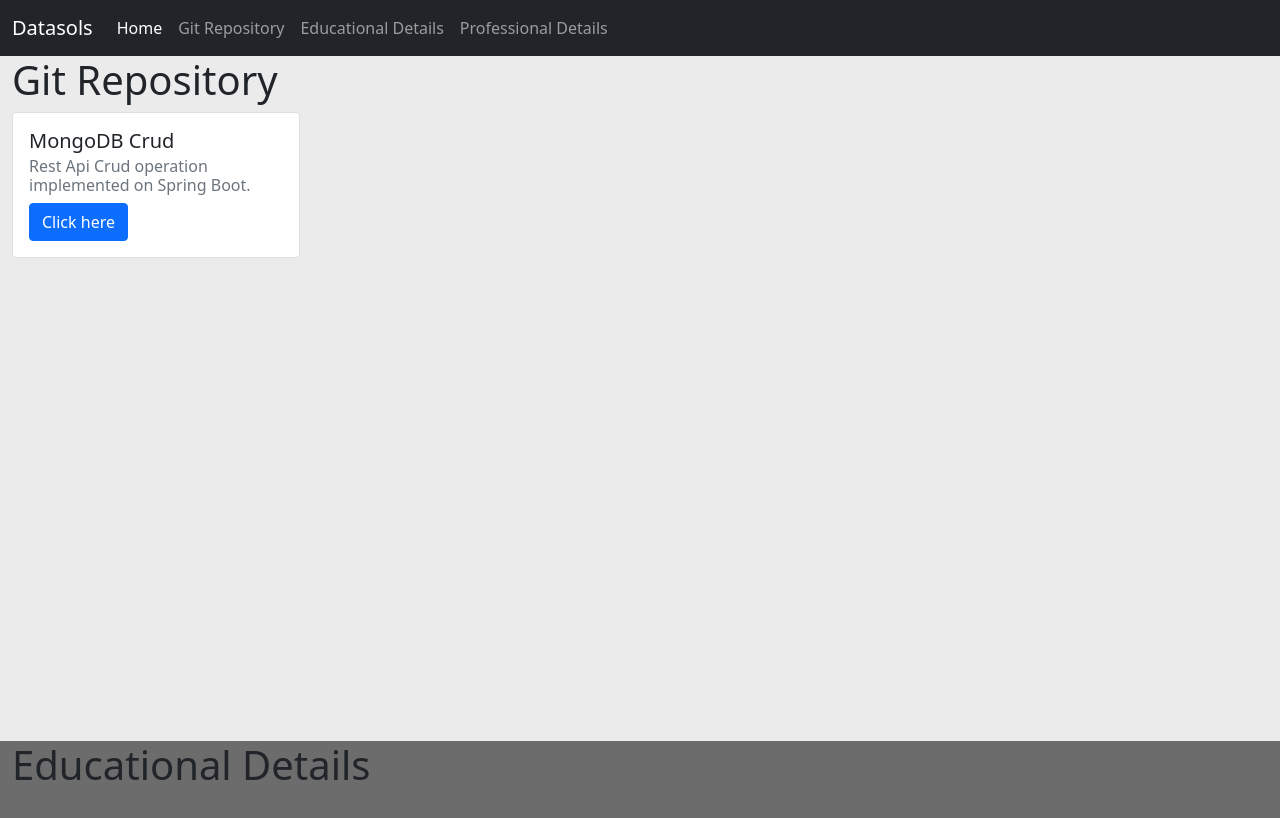
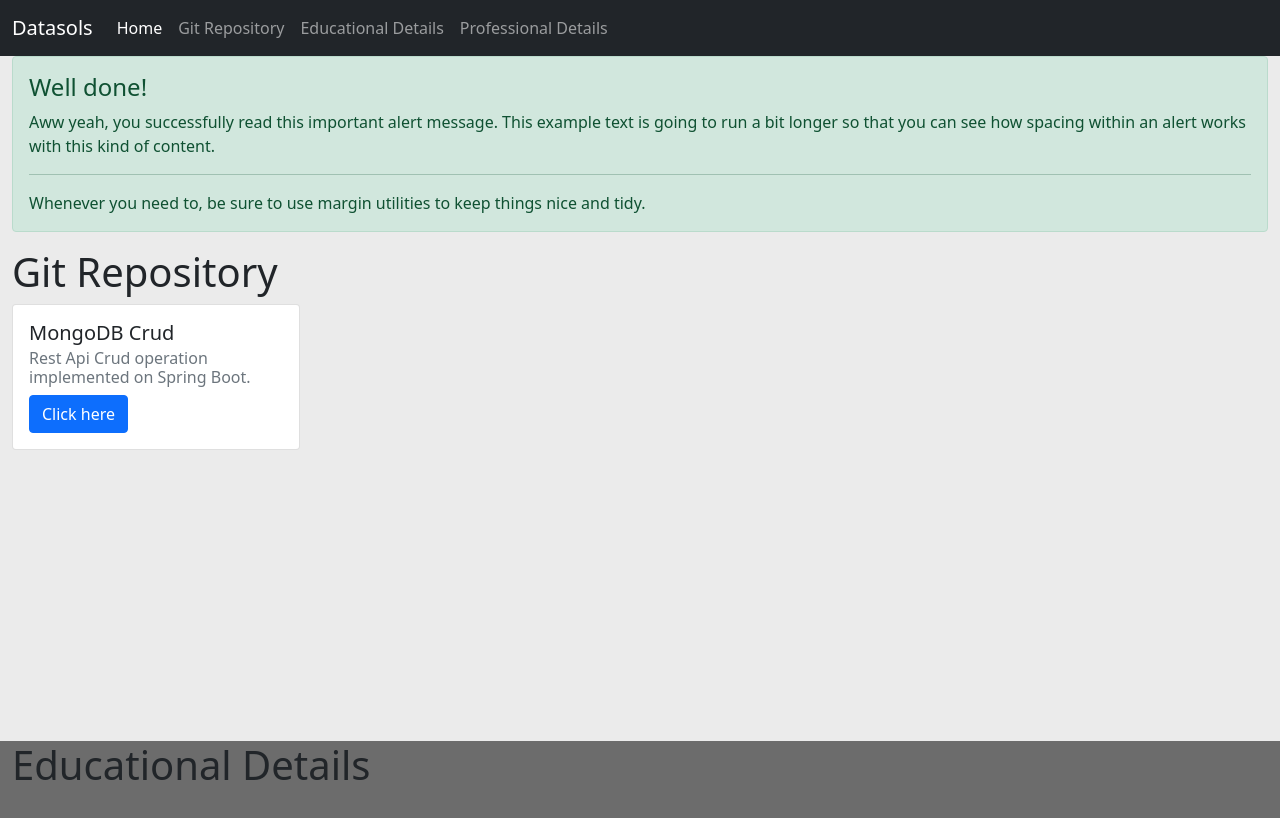
Before and after one commit to sidhantsagar/htlm-pages, a plain HTML site: page index.html in a window 1280 px wide. Shown: the top 818 px of the page. Drawn offline with nearby package versions, Linux system fonts and the light colour scheme.

Commit message:
Update index.html

```diff
--- a/index.html
+++ b/index.html
@@ -36,6 +36,12 @@
         </div>
         </nav>
         <div class="container-fluid" style="min-height: 685px; background: rgba(111, 111, 111, 0.142);" id="section1">
+          <div class="container-fluid alert alert-success" role="alert">
+            <h4 class="alert-heading">Well done!</h4>
+            <p>Aww yeah, you successfully read this important alert message. This example text is going to run a bit longer so that you can see how spacing within an alert works with this kind of content.</p>
+            <hr>
+            <p class="mb-0">Whenever you need to, be sure to use margin utilities to keep things nice and tidy.</p>
+          </div>
              <h1>Git Repository</h1>
              <div class="card" style="width: 18rem;">
                 <div class="card-body">
```
